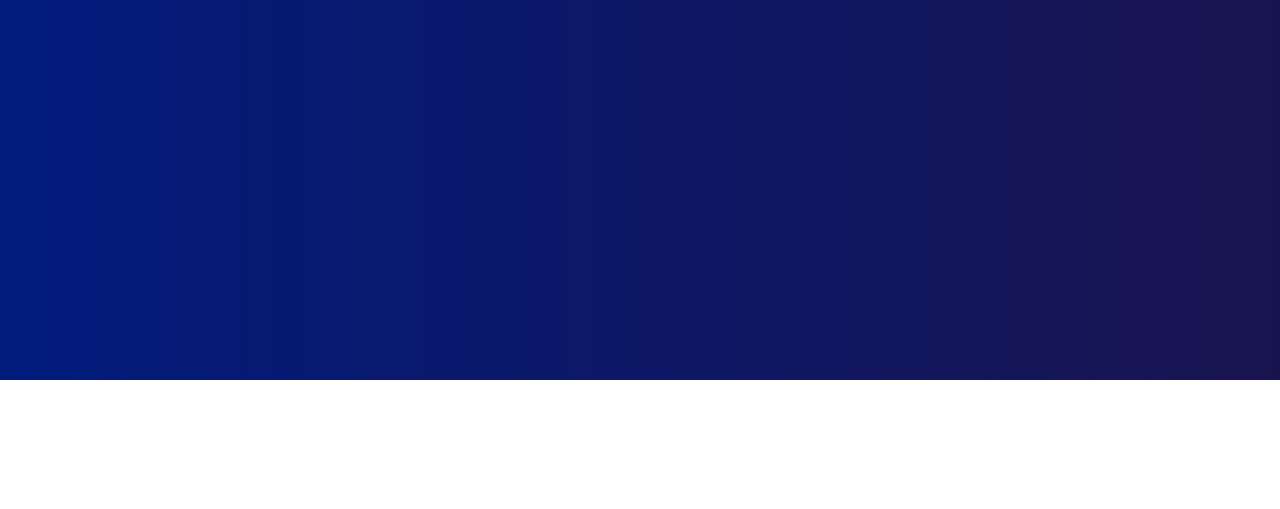
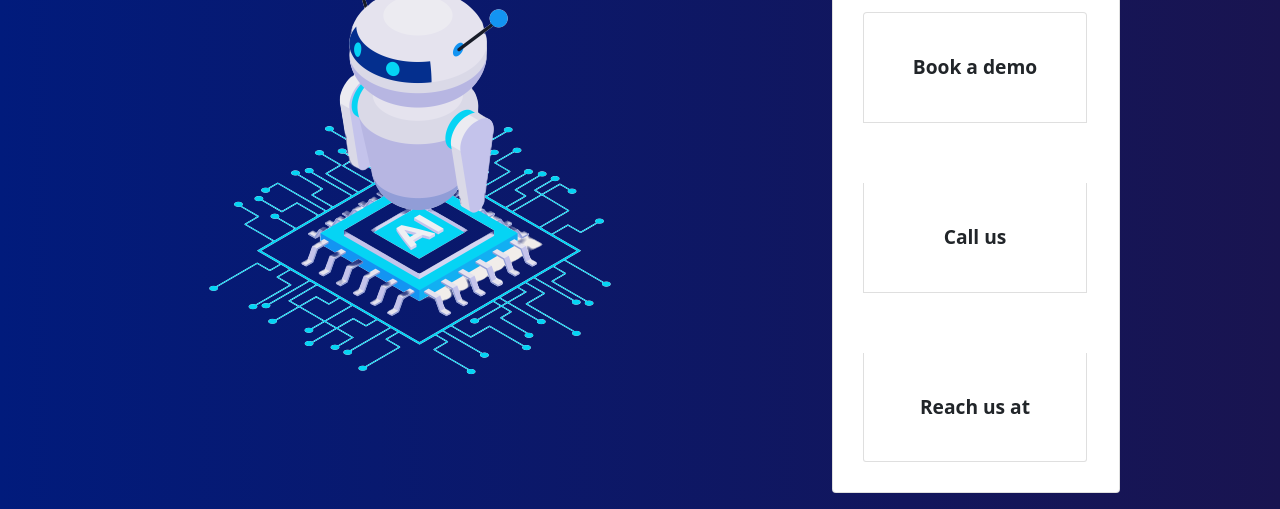
Before and after one commit to JaznanOfficial/ai-site-design, a plain HTML site: page index.html in a window 1280 px wide. Shown: the part 420-929 px from the top of the page. Before the commit the page ends 800 px from the top, so only its background shows below. Drawn offline with nearby package versions, Linux system fonts and the light colour scheme.

Commit message:
card done

```diff
--- a/index.html
+++ b/index.html
@@ -11,7 +11,7 @@
 </head>
 <body>
 
-<!-- Navbar -->
+<!-- Navbar start -->
 <nav class="navbar navbar-expand-lg navbar-light bg-light">
     <div class="container-fluid">
       <a class="navbar-brand" href="#"><img src="ai_logo-removebg-preview.png" alt="" width="70px"></a>
@@ -28,8 +28,29 @@
       </div>
     </div>
   </nav>
+<!-- navbar end -->
 
+<!-- header start -->
+<div class="d-lg-flex flex-lg-row w-75 mx-auto my-3 justify-content-between align-items-center">
+    <div>
+        <h1 class="text-light text-center">AI DOESN'T HAVE TO BE <br>
+            EVIL TO DESTROY <br>
+            HUMANITY
+        </h1>
+        <img class="header-img" src="ai_header_image-removebg-preview.png" alt="">
+    </div>
+    <div>
+        <div class="card" style="width: 18rem;">
+            <h1 class='card-heading'>TO PROCEED PLEASE CLICK <br> ANY ONE BUTTON FROM <br> BELOW</h1>
+            <div class="list-group">
+                <a href="#" class="list-group-item list-group-item-action">Book a demo</a>
+                <a href="#" class="list-group-item list-group-item-action">Call us</a>
+                <a href="#" class="list-group-item list-group-item-action">Reach us at</a>
+              </div>
+          </div>
+    </div>
 
+</div>
 
 
 
--- a/style.css
+++ b/style.css
@@ -17,6 +17,31 @@ body{
     font-size: large;
 }
 
+.list-group{
+    width: 14rem;
+}
+
+.card .list-group a{
+    font-size: larger;
+    font-weight: bolder;
+    padding: 40px 0px;
+    text-align: center;
+    margin: 30px;
+}
+.card-heading{
+    color: #021B7B;
+    text-align: left;
+    margin: 0 10px;
+}
+
+
+
+
+
+
+
+
+
 @media only screen and (max-width: 720px) {
     .navbar-nav{
         padding-left: 20px !important;
@@ -25,4 +50,7 @@ body{
     .navbar-brand{
         padding-left: 30px !important;
     }
+    .header-img{
+        width: 300px;
+    }
 }
```
Also changed, not shown: ai_header_image-removebg-preview.png (added), 1 other file.
